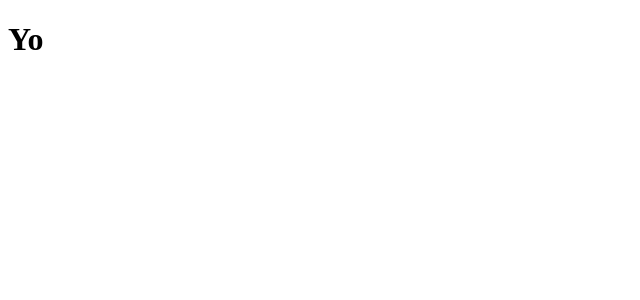
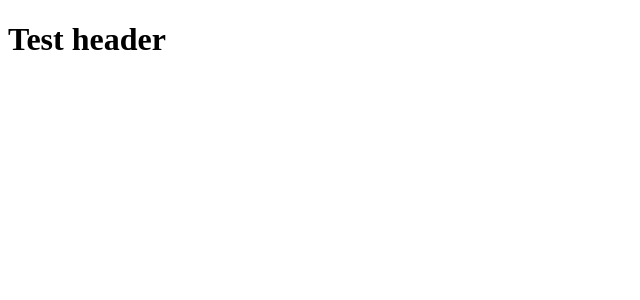
Before and after one commit to rachelwong44/rachelwong44.github.io, a React (Create React App) app: page / in a window 1280 px wide. Shown: the top 300 px of the page, without its empty margins (0-640 px from the left). Built offline with nearby package versions, Linux system fonts and the light colour scheme.

Commit message:
test commit

```diff
--- a/src/App.js
+++ b/src/App.js
@@ -3,7 +3,8 @@ import './App.css';
 function App() {
   return (
     <div className="App">
-      <h1>Yo</h1>
+      <h1>Test header
+      </h1>
     </div>
   );
 }
```
